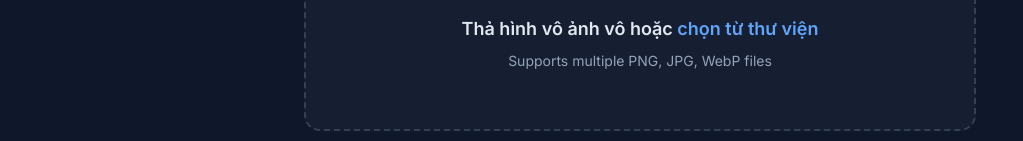
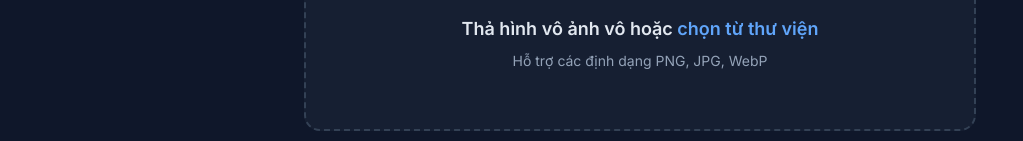
Before and after one commit to lyonmartinez/webdoianh, a React (Vite) app: page / in a window 1280 px wide. Shown: the part 442-583 px from the top of the page, without its empty margins (0-1023 px from the left). Built offline with nearby package versions, Linux system fonts and the light colour scheme.

Commit message:
Update DropZone.tsx

```diff
--- a/components/DropZone.tsx
+++ b/components/DropZone.tsx
@@ -72,7 +72,7 @@ export const DropZone: React.FC<DropZoneProps> = ({ onFileSelect }) => {
             Thả hình vô ảnh vô hoặc <span className="text-blue-400">chọn từ thư viện</span>
           </p>
           <p className="text-sm text-slate-400 mt-2">
-            Supports multiple PNG, JPG, WebP files
+            Hỗ trợ các định dạng PNG, JPG, WebP
           </p>
         </div>
       </div>
```
